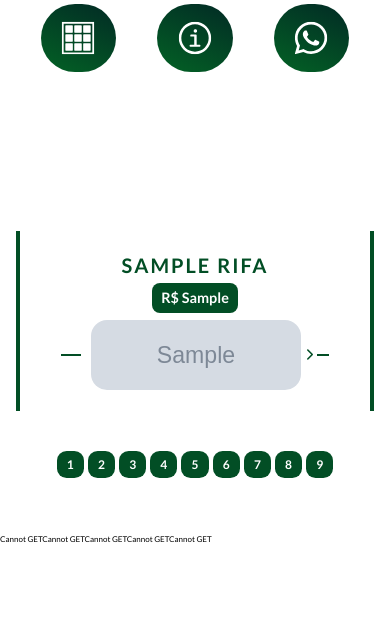
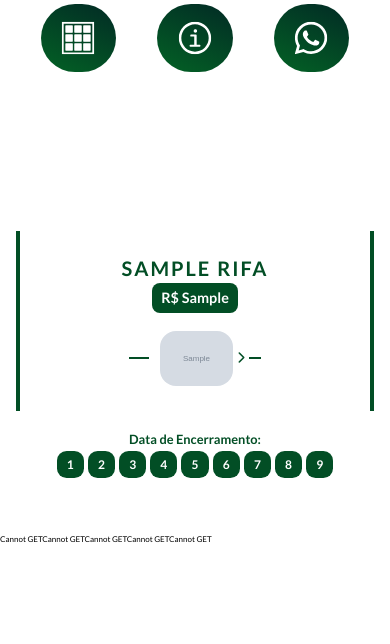
Before and after one commit to opedroporto/rifaem2, a Python web app: template rifaem2webapp/application/templates/index.html in a window 390 px wide. Shown: the part 629-1273 px from the top of the page. Run offline with Jinja, Linux system fonts and the light colour scheme; the template is opened without the code that fills it: most values are stand-ins (such as "Sample title", 1, 10 or a date in 2020); grey boxes marked "Sample" are stand-in pictures; form fields are guessed from the names that the template uses; some libraries are stand-ins or nearby versions; some web fonts are replaced.

Commit message:
Melhorias na descrição

```diff
--- a/rifaem2webapp/application/static/css/modals.css
+++ b/rifaem2webapp/application/static/css/modals.css
@@ -127,6 +127,7 @@ i.fa-solid.fa-check {
     border-radius: 100vw;
     display: none;
 	height: 6rem;
+	min-height: 6rem;
     place-items: center;
     aspect-ratio: 1 / 1;
     padding: 1rem;
--- a/rifaem2webapp/application/static/css/rifa.css
+++ b/rifaem2webapp/application/static/css/rifa.css
@@ -98,7 +98,6 @@ form.rifaGrid.expandido .expandRifa i {
 
 .descInfo {
     height: 110px;
-    aspect-ratio: 4 / 1;
     position: absolute;
     background: var(--bg-linear-gradient);
     margin-right: 5px;
@@ -142,7 +141,7 @@ form.rifaGrid.expandido .expandRifa i {
 	opacity: 1;
 	pointer-events: auto;
 	transition: 0.4s;
-    aspect-ratio: 4 / 1;
+	object-fit: contain;
     border-radius: 2rem;
 }
 h1.nomeRifa {
@@ -396,17 +395,23 @@ span.tooltips::before {
     color: #ff4e4e;
 }
 
+.descOutline h4 {
+    transform: translateX(-50%);
+    color: var(--bg-color);
+    font-size: 1.6rem;
+    left: 50%;
+    bottom: -20%;
+    position: absolute;
+}
 
 /* RESPONSIVIDADE */
 
 @media (max-width: 976px){
 	.imgDiv img {
 		height: 80px;
-		aspect-ratio: 3 / 1;
 	}
 	.descInfo {
 		height: 80px;
-		aspect-ratio: 3 / 1;
 		margin-right: 15px;
 	}
 	.descInfo h3, .descInfo h4 {
@@ -514,12 +519,11 @@ span.tooltips::before {
 		right: unset;
 	}
 	.descInfo {
-		height: 70px;
-		aspect-ratio: 3 / 1;
+		height: 55px;
 		margin-right: 5px;
 	}
 	.imgDiv img {
-		height: 70px;
+		height: 55px;
 		margin-left: .8rem;
 	}
 	.imgDiv {
--- a/rifaem2webapp/application/static/js/rifaFunctions.js
+++ b/rifaem2webapp/application/static/js/rifaFunctions.js
@@ -249,9 +249,12 @@ function checaDivExpandir() {
 
 function hover(){
 	const rifasImgs = document.querySelectorAll(".imgDiv img");
+	const rifasDesc = document.querySelectorAll(".imgDiv .descInfo");
+
     for(let i = 0; i < rifasImgs.length; i++){
         rifasImgs[i].addEventListener('mouseenter', e => rifasImgs[i].parentNode.classList.add("slided"));
         rifasImgs[i].addEventListener('mouseleave', e => rifasImgs[i].parentNode.classList.remove("slided"));
+		rifasDesc[i].style.width = rifasImgs[i].offsetWidth + "px";
 	};
 };
 
--- a/rifaem2webapp/application/templates/paginaRifa.html
+++ b/rifaem2webapp/application/templates/paginaRifa.html
@@ -12,11 +12,11 @@
 					<i class="fa-solid fa-chevron-right" onclick="slideDescription(this)"></i><hr class="last">
 
 					<div class="descInfo">
-						<h2>Autor: {{ rifa.autor }}</h2>
-						<h4>Data de lançamento: {{ formata_data(rifa.dataLancamento) }}</h4>
-						<h4>Data de Encerramento: {{ formata_data(rifa.dataEncerramento, hora=True) }}</h4>
+						<h2>Autor: <wbr> {{ rifa.autor }}</h2>
+						<!--<h4>Data de lançamento: {{ formata_data(rifa.dataLancamento) }}</h4>-->
 					</div>
 				</div>
+				<h4>Data de Encerramento: {{ formata_data(rifa.dataEncerramento, hora=True) }}</h4>
 			</div>
 
 			{# define variável numeros #}
```
